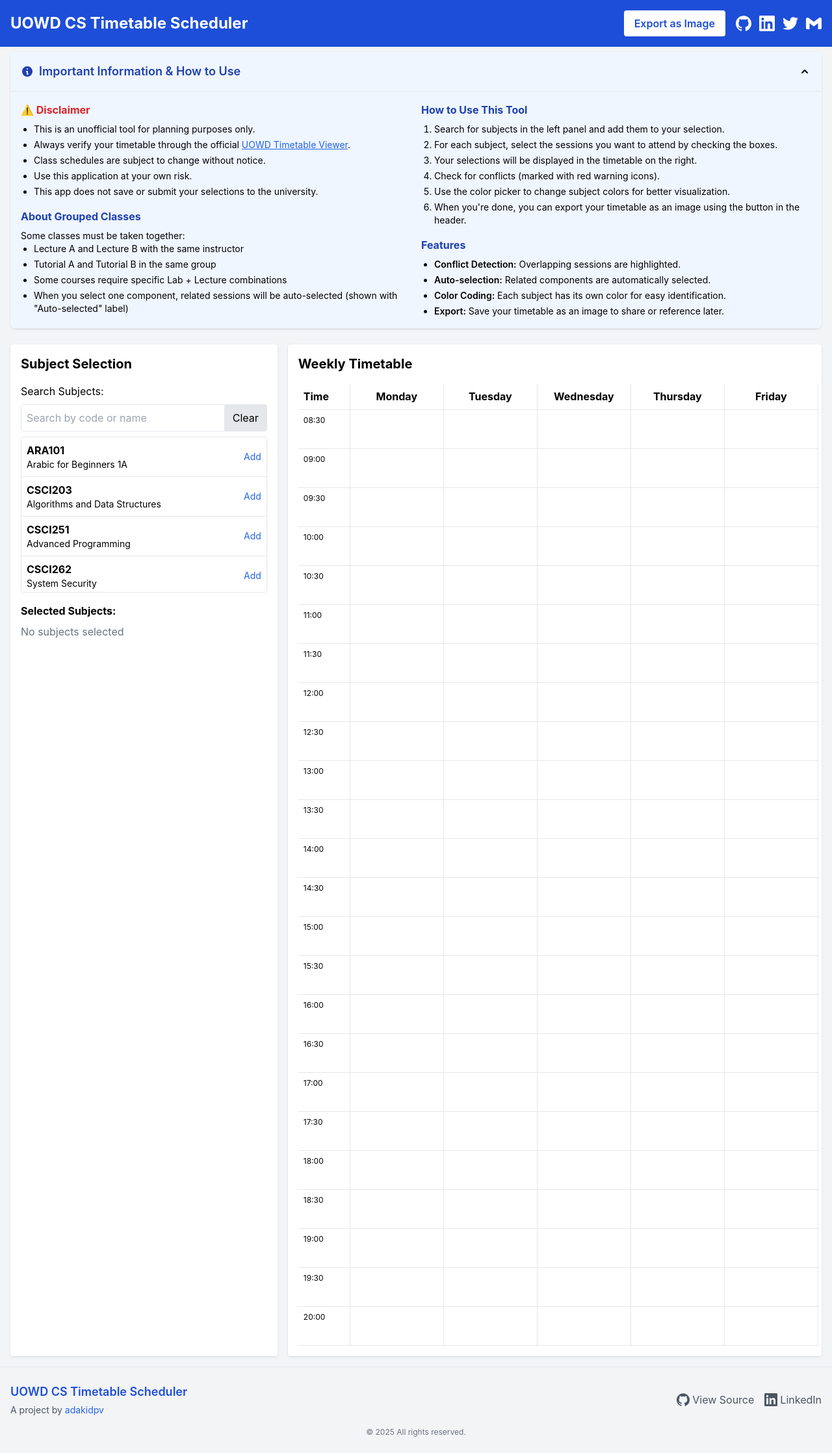
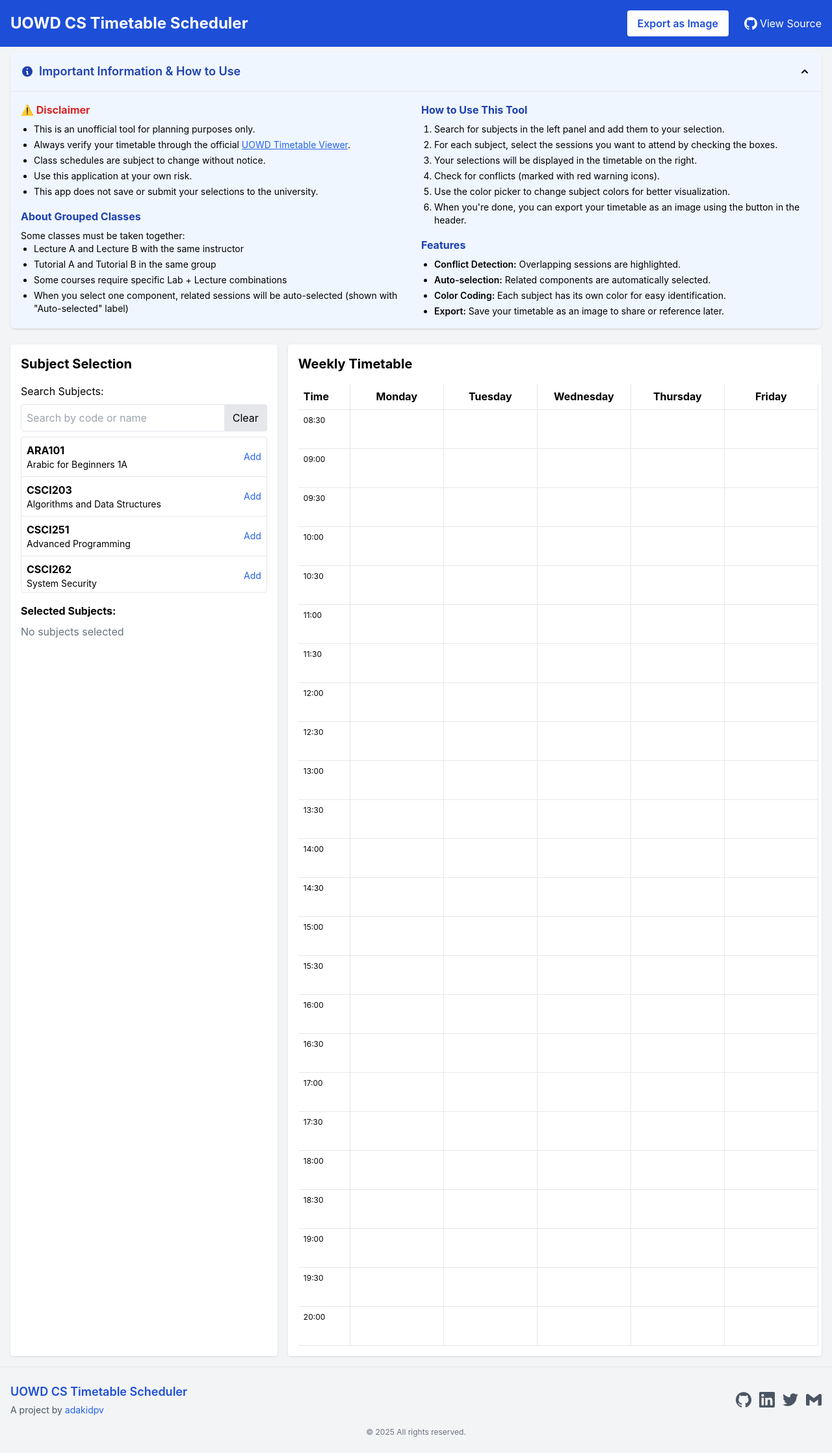
Before and after one commit to adakidpv/UOWD-timetable-visualizer, a React (Create React App) app: page / in a window 1280 px wide. Shown: the whole page at 65% size. Built offline with nearby package versions, Linux system fonts and the light colour scheme.

Commit message:
Moved social links to footer

```diff
--- a/src/components/Footer.js
+++ b/src/components/Footer.js
@@ -10,34 +10,48 @@ function Footer() {
             <p className="text-gray-600 text-sm mt-1">A project by <a href="https://github.com/adakidpv" className="text-blue-600 hover:underline">adakidpv</a></p>
           </div>
 
-          <div className="flex items-center space-x-4">
+          <div className="flex items-center space-x-3">
             <a
-              href="https://github.com/adakidpv/UOWD CS-timetable-visualizer"
+              href="https://github.com/adakidpv"
               target="_blank"
               rel="noopener noreferrer"
               className="text-gray-600 hover:text-blue-700 transition"
-              title="View Source on GitHub"
+              title="GitHub"
             >
-              <span className="flex items-center">
-                <svg className="w-5 h-5 mr-1 fill-current" viewBox="0 0 24 24" xmlns="http://www.w3.org/2000/svg">
-                  <path d="M12 .297c-6.63 0-12 5.373-12 12 0 5.303 3.438 9.8 8.205 11.385.6.113.82-.258.82-.577 0-.285-.01-1.04-.015-2.04-3.338.724-4.042-1.61-4.042-1.61C4.422 18.07 3.633 17.7 3.633 17.7c-1.087-.744.084-.729.084-.729 1.205.084 1.838 1.236 1.838 1.236 1.07 1.835 2.809 1.305 3.495.998.108-.776.417-1.305.76-1.605-2.665-.3-5.466-1.332-5.466-5.93 0-1.31.465-2.38 1.235-3.22-.135-.303-.54-1.523.105-3.176 0 0 1.005-.322 3.3 1.23.96-.267 1.98-.399 3-.405 1.02.006 2.04.138 3 .405 2.28-1.552 3.285-1.23 3.285-1.23.645 1.653.24 2.873.12 3.176.765.84 1.23 1.91 1.23 3.22 0 4.61-2.805 5.625-5.475 5.92.42.36.81 1.096.81 2.22 0 1.606-.015 2.896-.015 3.286 0 .315.21.69.825.57C20.565 22.092 24 17.592 24 12.297c0-6.627-5.373-12-12-12"/>
-                </svg>
-                View Source
-              </span>
+              <svg className="w-6 h-6 fill-current" viewBox="0 0 24 24" xmlns="http://www.w3.org/2000/svg">
+                <path d="M12 .297c-6.63 0-12 5.373-12 12 0 5.303 3.438 9.8 8.205 11.385.6.113.82-.258.82-.577 0-.285-.01-1.04-.015-2.04-3.338.724-4.042-1.61-4.042-1.61C4.422 18.07 3.633 17.7 3.633 17.7c-1.087-.744.084-.729.084-.729 1.205.084 1.838 1.236 1.838 1.236 1.07 1.835 2.809 1.305 3.495.998.108-.776.417-1.305.76-1.605-2.665-.3-5.466-1.332-5.466-5.93 0-1.31.465-2.38 1.235-3.22-.135-.303-.54-1.523.105-3.176 0 0 1.005-.322 3.3 1.23.96-.267 1.98-.399 3-.405 1.02.006 2.04.138 3 .405 2.28-1.552 3.285-1.23 3.285-1.23.645 1.653.24 2.873.12 3.176.765.84 1.23 1.91 1.23 3.22 0 4.61-2.805 5.625-5.475 5.92.42.36.81 1.096.81 2.22 0 1.606-.015 2.896-.015 3.286 0 .315.21.69.825.57C20.565 22.092 24 17.592 24 12.297c0-6.627-5.373-12-12-12"/>
+              </svg>
             </a>
             <a
-              href="https://www.linkedin.com/in/adakidpv/"
+              href="https://linkedin.com/in/adakidpv"
               target="_blank"
               rel="noopener noreferrer"
               className="text-gray-600 hover:text-blue-700 transition"
-              title="Connect on LinkedIn"
+              title="LinkedIn"
             >
-              <span className="flex items-center">
-                <svg className="w-5 h-5 mr-1 fill-current" viewBox="0 0 24 24" xmlns="http://www.w3.org/2000/svg">
-                  <path d="M20.447 20.452h-3.554v-5.569c0-1.328-.027-3.037-1.852-3.037-1.853 0-2.136 1.445-2.136 2.939v5.667H9.351V9h3.414v1.561h.046c.477-.9 1.637-1.85 3.37-1.85 3.601 0 4.267 2.37 4.267 5.455v6.286zM5.337 7.433c-1.144 0-2.063-.926-2.063-2.065 0-1.138.92-2.063 2.063-2.063 1.14 0 2.064.925 2.064 2.063 0 1.139-.925 2.065-2.064 2.065zm1.782 13.019H3.555V9h3.564v11.452zM22.225 0H1.771C.792 0 0 .774 0 1.729v20.542C0 23.227.792 24 1.771 24h20.451C23.2 24 24 23.227 24 22.271V1.729C24 .774 23.2 0 22.222 0h.003z"/>
-                </svg>
-                LinkedIn
-              </span>
+              <svg className="w-6 h-6 fill-current" viewBox="0 0 24 24" xmlns="http://www.w3.org/2000/svg">
+                <path d="M20.447 20.452h-3.554v-5.569c0-1.328-.027-3.037-1.852-3.037-1.853 0-2.136 1.445-2.136 2.939v5.667H9.351V9h3.414v1.561h.046c.477-.9 1.637-1.85 3.37-1.85 3.601 0 4.267 2.37 4.267 5.455v6.286zM5.337 7.433c-1.144 0-2.063-.926-2.063-2.065 0-1.138.92-2.063 2.063-2.063 1.14 0 2.064.925 2.064 2.063 0 1.139-.925 2.065-2.064 2.065zm1.782 13.019H3.555V9h3.564v11.452zM22.225 0H1.771C.792 0 0 .774 0 1.729v20.542C0 23.227.792 24 1.771 24h20.451C23.2 24 24 23.227 24 22.271V1.729C24 .774 23.2 0 22.222 0h.003z"/>
+              </svg>
+            </a>
+            <a
+              href="https://twitter.com/adakidpv"
+              target="_blank"
+              rel="noopener noreferrer"
+              className="text-gray-600 hover:text-blue-700 transition"
+              title="Twitter"
+            >
+              <svg className="w-6 h-6 fill-current" viewBox="0 0 24 24" xmlns="http://www.w3.org/2000/svg">
+                <path d="M23.953 4.57a10 10 0 01-2.825.775 4.958 4.958 0 002.163-2.723c-.951.555-2.005.959-3.127 1.184a4.92 4.92 0 00-8.384 4.482C7.69 8.095 4.067 6.13 1.64 3.162a4.822 4.822 0 00-.666 2.475c0 1.71.87 3.213 2.188 4.096a4.904 4.904 0 01-2.228-.616v.06a4.923 4.923 0 003.946 4.827 4.996 4.996 0 01-2.212.085 4.936 4.936 0 004.604 3.417 9.867 9.867 0 01-6.102 2.105c-.39 0-.779-.023-1.17-.067a13.995 13.995 0 007.557 2.209c9.053 0 13.998-7.496 13.998-13.985 0-.21 0-.42-.015-.63A9.935 9.935 0 0024 4.59z"/>
+              </svg>
+            </a>
+            <a
+              href="mailto:adakidpv@gmail.com"
+              className="text-gray-600 hover:text-blue-700 transition"
+              title="Email"
+            >
+              <svg className="w-6 h-6 fill-current" viewBox="0 0 24 24" xmlns="http://www.w3.org/2000/svg">
+                <path d="M24 5.457v13.909c0 .904-.732 1.636-1.636 1.636h-3.819V11.73L12 16.64l-6.545-4.91v9.273H1.636A1.636 1.636 0 0 1 0 19.366V5.457c0-2.023 2.309-3.178 3.927-1.964L5.455 4.64 12 9.548l6.545-4.91 1.528-1.145C21.69 2.28 24 3.434 24 5.457z"/>
+              </svg>
             </a>
           </div>
         </div>
--- a/src/components/Header.js
+++ b/src/components/Header.js
@@ -11,55 +11,23 @@ function Header() {
         <div className="flex space-x-4 justify-center items-center">
           <button
             onClick={exportImage}
-            className="bg-white text-blue-700 px-4 py-2 rounded font-semibold hover:bg-blue-50"
+            className="bg-white text-blue-700 px-4 py-2 rounded font-semibold hover:bg-blue-50 mr-2"
             disabled={isLoading}
           >
             Export as Image
           </button>
-          <div className="hidden md:flex items-center space-x-3">
           <a
-              href="https://github.com/adakidpv"
+            href="https://github.com/adakidpv/UOWD CS-timetable-visualizer"
             target="_blank"
             rel="noopener noreferrer"
-              className="text-white hover:text-blue-200 transition"
-              title="GitHub"
+            className="text-white hover:text-blue-200 transition flex items-center"
+            title="View Source on GitHub"
           >
-              <svg className="w-6 h-6 fill-current" viewBox="0 0 24 24" xmlns="http://www.w3.org/2000/svg">
+            <svg className="w-5 h-5 mr-1 fill-current" viewBox="0 0 24 24" xmlns="http://www.w3.org/2000/svg">
               <path d="M12 .297c-6.63 0-12 5.373-12 12 0 5.303 3.438 9.8 8.205 11.385.6.113.82-.258.82-.577 0-.285-.01-1.04-.015-2.04-3.338.724-4.042-1.61-4.042-1.61C4.422 18.07 3.633 17.7 3.633 17.7c-1.087-.744.084-.729.084-.729 1.205.084 1.838 1.236 1.838 1.236 1.07 1.835 2.809 1.305 3.495.998.108-.776.417-1.305.76-1.605-2.665-.3-5.466-1.332-5.466-5.93 0-1.31.465-2.38 1.235-3.22-.135-.303-.54-1.523.105-3.176 0 0 1.005-.322 3.3 1.23.96-.267 1.98-.399 3-.405 1.02.006 2.04.138 3 .405 2.28-1.552 3.285-1.23 3.285-1.23.645 1.653.24 2.873.12 3.176.765.84 1.23 1.91 1.23 3.22 0 4.61-2.805 5.625-5.475 5.92.42.36.81 1.096.81 2.22 0 1.606-.015 2.896-.015 3.286 0 .315.21.69.825.57C20.565 22.092 24 17.592 24 12.297c0-6.627-5.373-12-12-12"/>
             </svg>
+            View Source
           </a>
-            <a
-              href="https://linkedin.com/in/adakidpv"
-              target="_blank"
-              rel="noopener noreferrer"
-              className="text-white hover:text-blue-200 transition"
-              title="LinkedIn"
-            >
-              <svg className="w-6 h-6 fill-current" viewBox="0 0 24 24" xmlns="http://www.w3.org/2000/svg">
-                <path d="M20.447 20.452h-3.554v-5.569c0-1.328-.027-3.037-1.852-3.037-1.853 0-2.136 1.445-2.136 2.939v5.667H9.351V9h3.414v1.561h.046c.477-.9 1.637-1.85 3.37-1.85 3.601 0 4.267 2.37 4.267 5.455v6.286zM5.337 7.433c-1.144 0-2.063-.926-2.063-2.065 0-1.138.92-2.063 2.063-2.063 1.14 0 2.064.925 2.064 2.063 0 1.139-.925 2.065-2.064 2.065zm1.782 13.019H3.555V9h3.564v11.452zM22.225 0H1.771C.792 0 0 .774 0 1.729v20.542C0 23.227.792 24 1.771 24h20.451C23.2 24 24 23.227 24 22.271V1.729C24 .774 23.2 0 22.222 0h.003z"/>
-              </svg>
-            </a>
-            <a
-              href="https://twitter.com/adakidpv"
-              target="_blank"
-              rel="noopener noreferrer"
-              className="text-white hover:text-blue-200 transition"
-              title="Twitter"
-            >
-              <svg className="w-6 h-6 fill-current" viewBox="0 0 24 24" xmlns="http://www.w3.org/2000/svg">
-                <path d="M23.953 4.57a10 10 0 01-2.825.775 4.958 4.958 0 002.163-2.723c-.951.555-2.005.959-3.127 1.184a4.92 4.92 0 00-8.384 4.482C7.69 8.095 4.067 6.13 1.64 3.162a4.822 4.822 0 00-.666 2.475c0 1.71.87 3.213 2.188 4.096a4.904 4.904 0 01-2.228-.616v.06a4.923 4.923 0 003.946 4.827 4.996 4.996 0 01-2.212.085 4.936 4.936 0 004.604 3.417 9.867 9.867 0 01-6.102 2.105c-.39 0-.779-.023-1.17-.067a13.995 13.995 0 007.557 2.209c9.053 0 13.998-7.496 13.998-13.985 0-.21 0-.42-.015-.63A9.935 9.935 0 0024 4.59z"/>
-              </svg>
-            </a>
-            <a
-              href="mailto:adakidpv@gmail.com"
-              className="text-white hover:text-blue-200 transition"
-              title="Email"
-            >
-              <svg className="w-6 h-6 fill-current" viewBox="0 0 24 24" xmlns="http://www.w3.org/2000/svg">
-                <path d="M24 5.457v13.909c0 .904-.732 1.636-1.636 1.636h-3.819V11.73L12 16.64l-6.545-4.91v9.273H1.636A1.636 1.636 0 0 1 0 19.366V5.457c0-2.023 2.309-3.178 3.927-1.964L5.455 4.64 12 9.548l6.545-4.91 1.528-1.145C21.69 2.28 24 3.434 24 5.457z"/>
-              </svg>
-            </a>
-          </div>
         </div>
       </div>
     </header>
```
Lines whose indentation alone changed are shown as unchanged.
